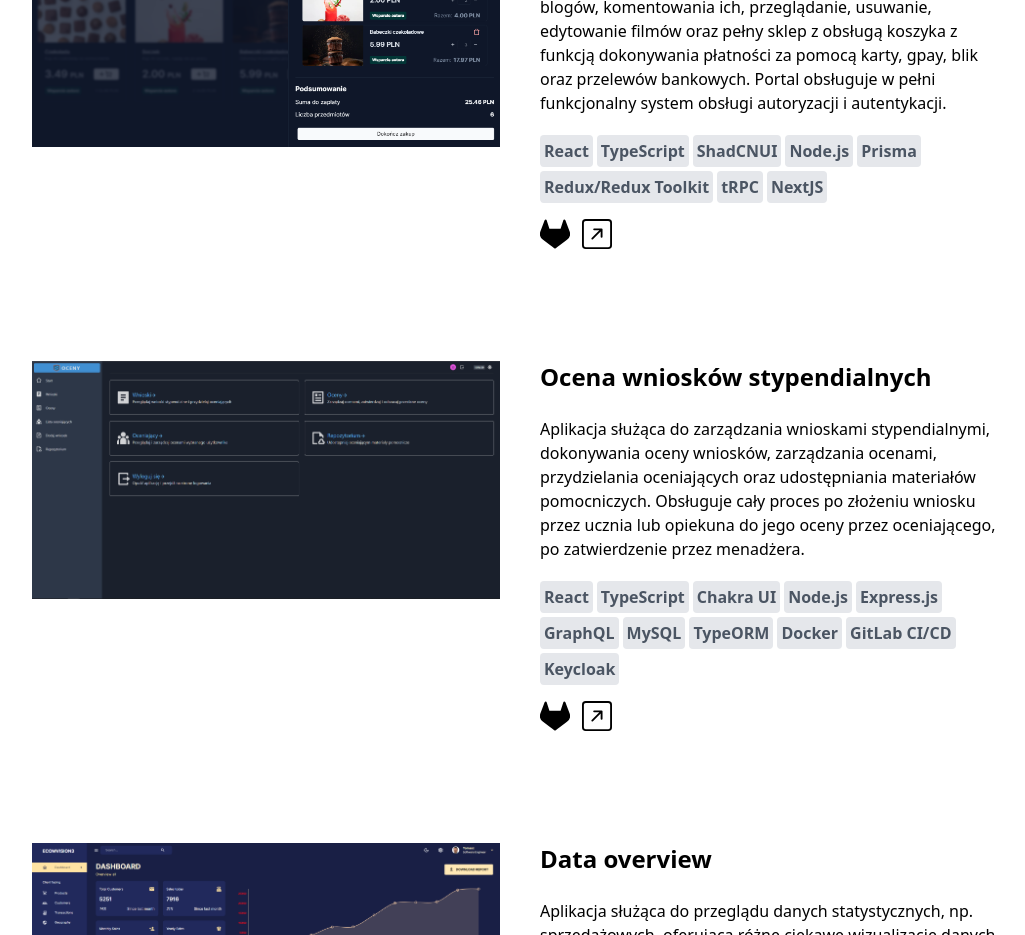
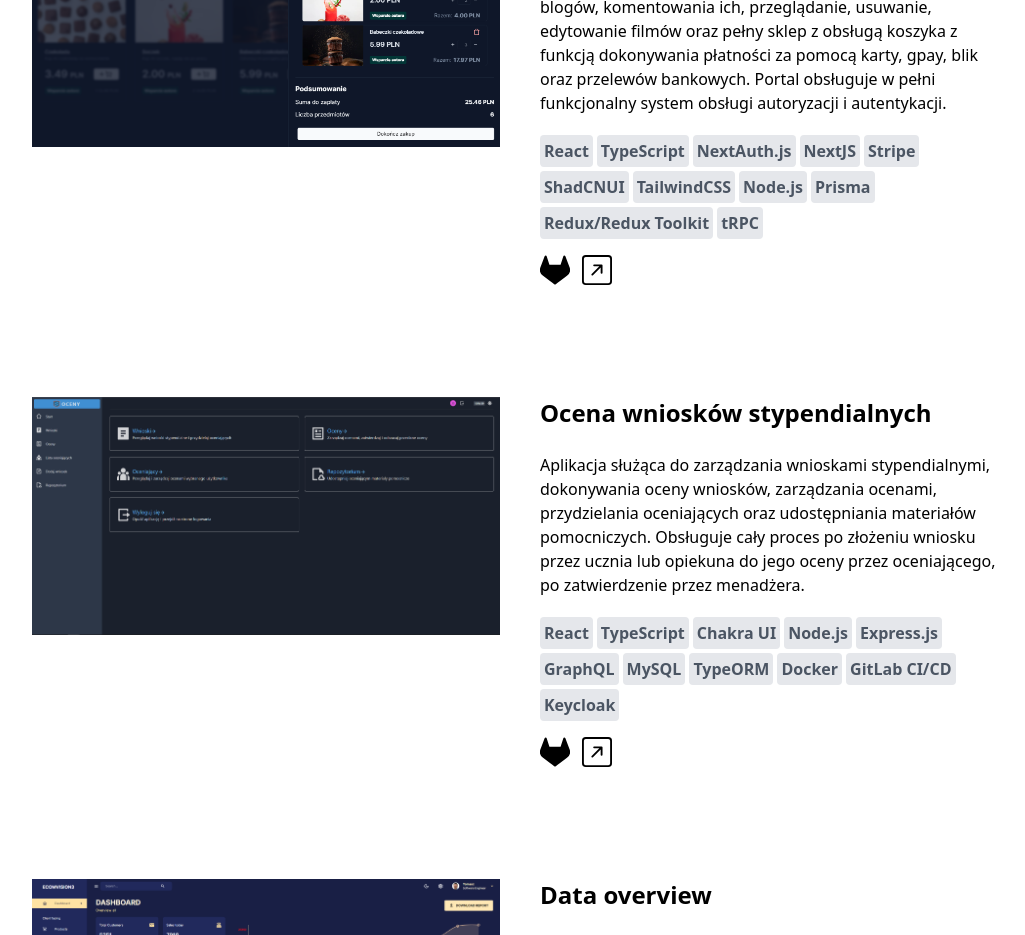
Before and after one commit to tomeczekstecc/next-js-prtfolio, a Next.js app: page / in a window 1280 px wide. Shown: the part 2240-3175 px from the top of the page, without its empty margins (120-1145 px from the left). Built offline with nearby package versions, Linux system fonts and the light colour scheme.

Commit message:
add 6th project - matynatv

```diff
--- a/components/ProjectsSection.tsx
+++ b/components/ProjectsSection.tsx
@@ -14,7 +14,7 @@ const projects = [
         repo: "https://gitlab.com/tomeczekstecc/martyna-tv",
         link: "https://martyna-tv.vercel.app/store/",
         icon: <SiGitlab size={30}/>,
-        techs: ['React', 'TypeScript', 'ShadCNUI', 'Node.js', 'Prisma', 'Redux/Redux Toolkit', 'tRPC', 'NextJS']
+        techs: ['React', 'TypeScript', 'NextAuth.js', 'NextJS', 'Stripe', 'ShadCNUI', 'TailwindCSS', 'Node.js', 'Prisma', 'Redux/Redux Toolkit', 'tRPC']
     },
     {
         name: "Ocena wniosków stypendialnych",
```
